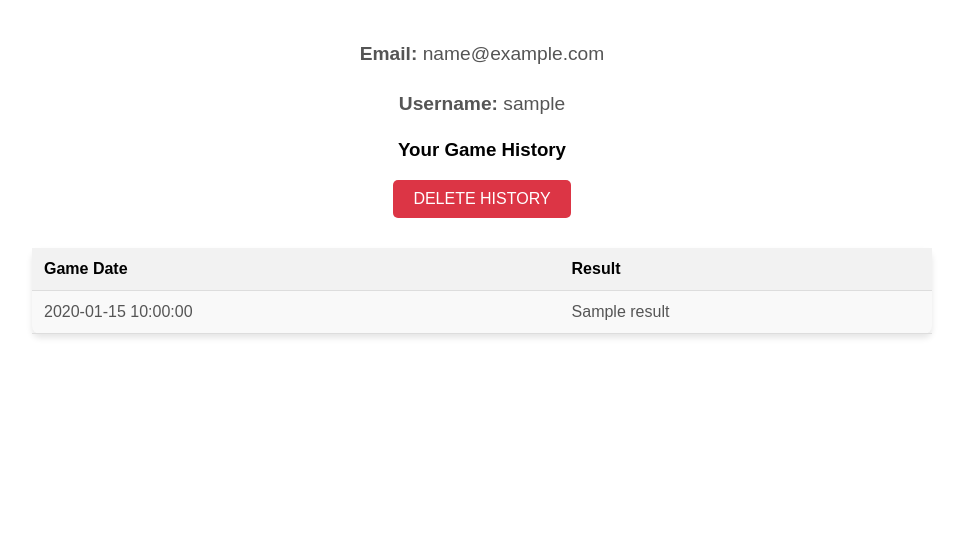
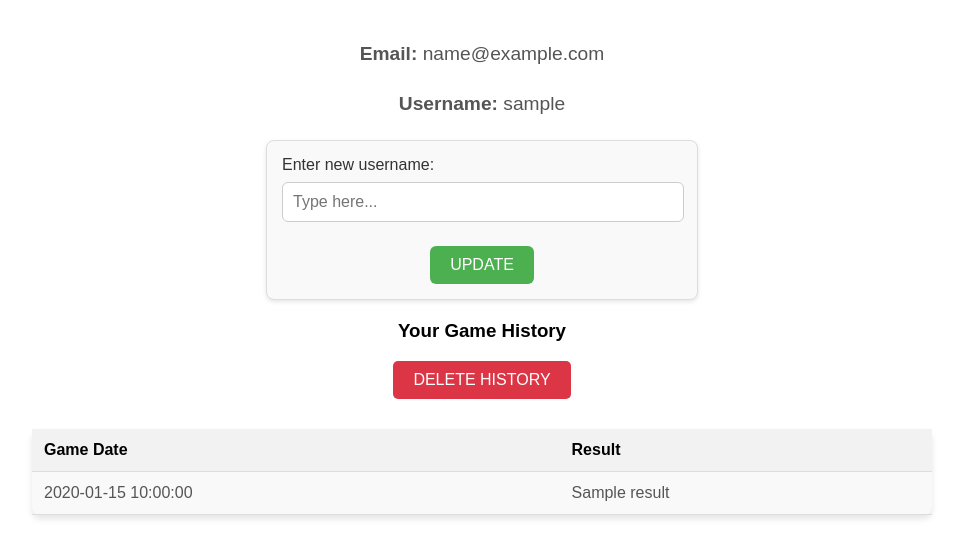
Before and after one commit to fabilier228/slot-machine-app, a Flask app: template app/templates/profile.html in a window 1280 px wide. Shown: the part 459-999 px from the top of the page, without its empty margins (158-1121 px from the left). Before the commit the page ends 797 px from the top, so only its background shows below. Run offline with Flask 3, Linux system fonts and the light colour scheme; a user stored in the database is signed in; tables that the repository leaves empty hold one stand-in row (values such as "Sample post"); the template is opened without the code that fills it: most values are stand-ins (such as "Sample title", 1, 10 or a date in 2020); some libraries are stand-ins or nearby versions.

Commit message:
Refactor - templates changed

```diff
--- a/app/templates/main.html
+++ b/app/templates/main.html
@@ -3,6 +3,9 @@
     GAMBLING
 {% endblock %}
 {% block content %}
+    <div class="display-result-adverts">
+        <h2 id="ad-text">Wczytywanie reklamy...</h2>
+    </div>
     <div class="display-result"></div>
     <div id="app">
         <div class="cost-info">
--- a/app/templates/main_layout.html
+++ b/app/templates/main_layout.html
@@ -7,6 +7,8 @@
     <meta http-equiv="X-UA-Compatible" content="ie=edge">
     <title>{% block title %}Slot Machine{% endblock %}</title>
     <link rel="stylesheet" href="{{ url_for('static', filename='css/style2.css') }}">
+    <script src="https://cdnjs.cloudflare.com/ajax/libs/socket.io/4.0.1/socket.io.min.js"></script>
+
 </head>
 <body>
 
@@ -41,5 +43,6 @@
 </div>
 <script src="../static/js/index.js"></script>
 <script src="../static/js/script.js"></script>
+<script src="../static/js/socket.js"></script>
 </body>
 </html>
--- a/app/templates/profile.html
+++ b/app/templates/profile.html
@@ -17,6 +17,11 @@
         <div class="profile-info">
             <p><strong>Email:</strong> {{ current_user.email }}</p>
             <p><strong>Username:</strong> {{ current_user.username }}</p>
+        </div>
+        <div class="update-user">
+            <label for="update-input">Enter new username:</label>
+            <input type="text" id="update-input" class="form-control" placeholder="Type here..." />
+            <button id="update-button" class="btn btn-primary mt-2">Update</button>
         </div>
 
         <!-- Game History Section -->
```
Also changed, not shown: app/templates/ranking.html (+6 -1 lines).
